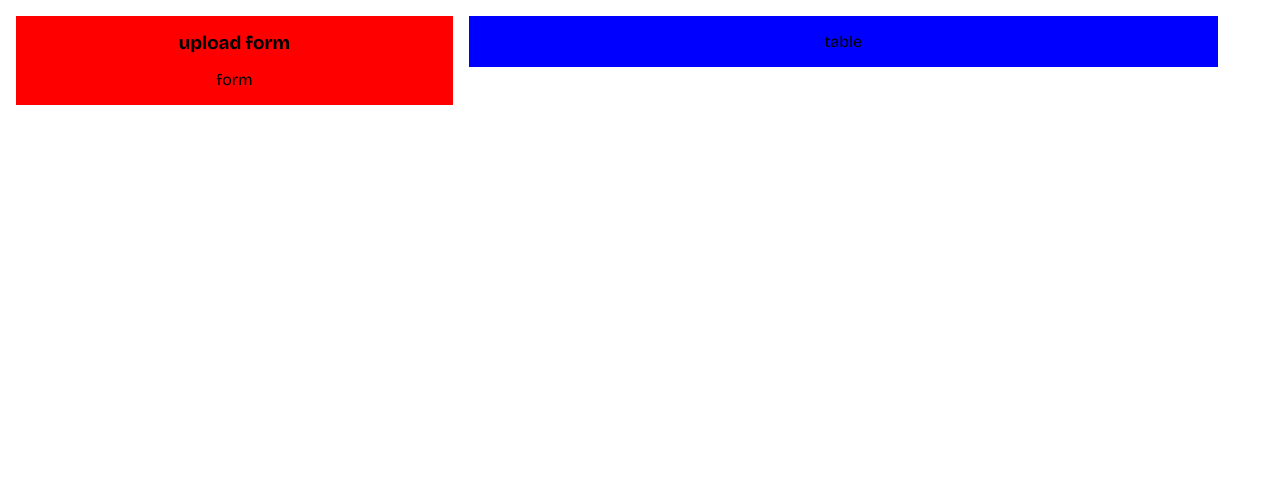
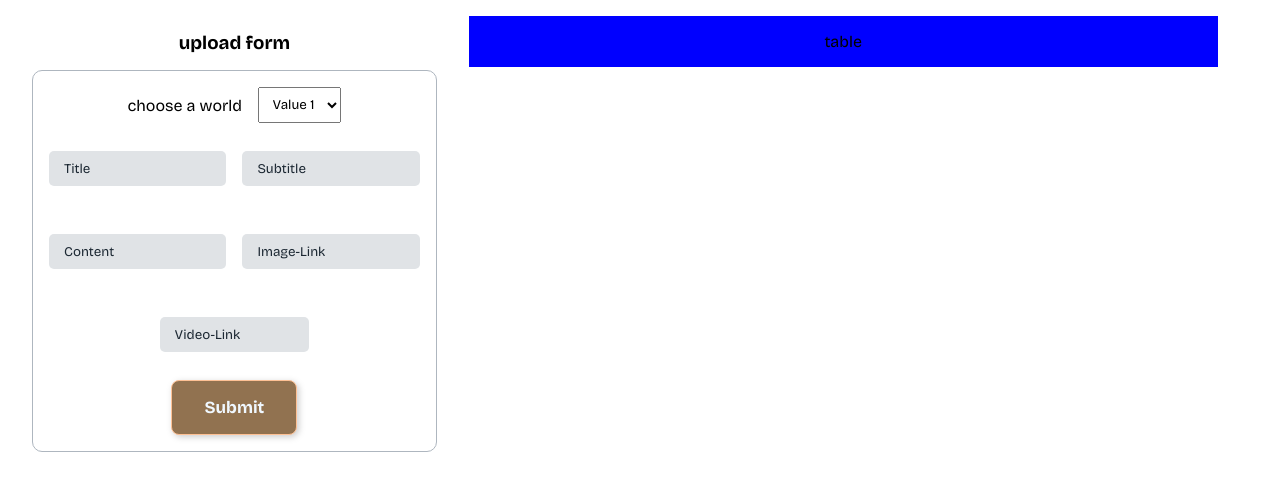
Before and after one commit to javier1793-op/diaryPersonal, a React (Vite) app: page /diaryPersonal/admin in a window 1280 px wide. Shown: the top 490 px of the page. Built offline with nearby package versions, Linux system fonts and the light colour scheme; a web font is replaced by a local one.

Commit message:
form-post

```diff
--- a/src/Css/admin.scss
+++ b/src/Css/admin.scss
@@ -16,7 +16,6 @@
     justify-content: center;
     gap: 1rem;
     padding: 1rem;
-    background: red;
 }
 .contentTableAdmin{
     width: 60%;
@@ -29,3 +28,26 @@
     padding: 1rem;
     background: blue;
 }
+.formPost{
+    display: flex;
+    flex-direction: column;
+    justify-content: center;
+    align-items: center;
+    flex-wrap: wrap;
+    gap: .5rem;
+    border: 1px solid #aeb6bf;
+    padding: 1rem;
+    border-radius: 10px;
+}
+.formPost .boxForm{
+    display: flex;
+    justify-content: center;
+    align-items: center;
+    gap: 1rem;
+}
+.boxForm input{
+    background: #e0e3e6;
+}
+.boxForm select{
+    padding: .5rem .6rem;
+}
--- a/src/Page/Admin.jsx
+++ b/src/Page/Admin.jsx
@@ -1,17 +1,36 @@
-import '../Css/admin.scss'
+import "../Css/admin.scss";
 
 const Admin = () => {
   return (
     <div className="containerAdmin">
       <div className="contentFormAdmin">
         <h3>upload form</h3>
-        form
+        <form className="formPost">
+          <div className="boxForm">
+            <label htmlFor="worldselect">choose a world</label>
+            <select name="select">
+            <option value="value1">Value 1</option>
+          </select>
+          </div>
+          <div className="boxForm">
+          <input type="text" placeholder="title" />
+          <input type="text" placeholder="subtitle" />
+          </div>
+          <div className="boxForm">
+          <input type="text" placeholder="content" />
+          <input type="text" placeholder="image-link" />
+          </div>
+          <div className="boxForm">
+          <input type="text" placeholder="video-link" />
+          </div>
+          <div className="boxForm">
+            <button>Submit</button>
+            </div>
+        </form>
       </div>
-      <div className="contentTableAdmin">
-        table
-      </div>
+      <div className="contentTableAdmin">table</div>
     </div>
-  )
-}
+  );
+};
 
-export default Admin
+export default Admin;
--- a/src/Page/Login.jsx
+++ b/src/Page/Login.jsx
@@ -1,7 +1,7 @@
 import { Link, Navigate } from "react-router-dom";
 import "../Css/login.scss";
 
-import { useEffect, useState } from "react";
+import {  useState } from "react";
 import axios from "axios";
 
 const Login = () => {
```
